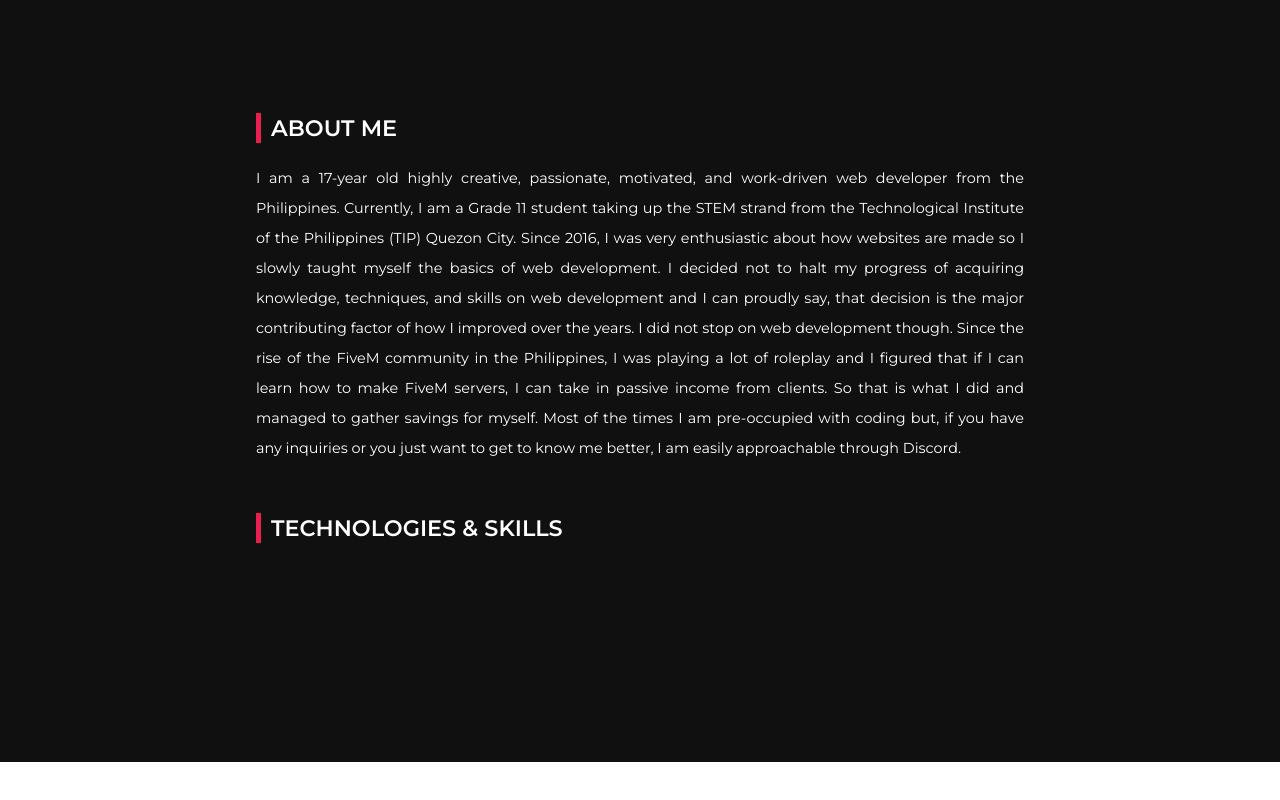
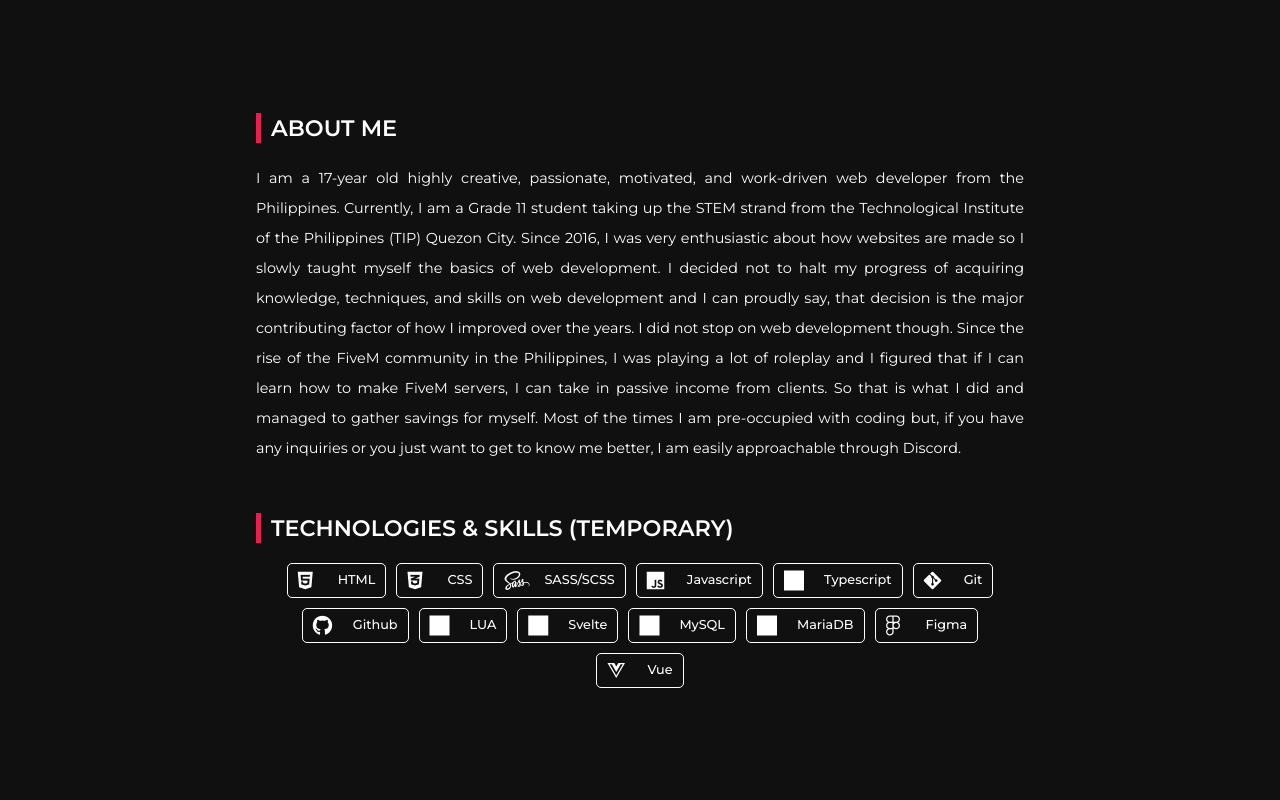
Before and after one commit to BrianPHL/BrianPHL.github.io, a website: page index.html in a window 1280 px wide. Shown: the part 838-1638 px from the top of the page. Before the commit the page ends 1600 px from the top, so only its background shows below. Drawn offline with Linux system fonts and the light colour scheme.

Commit message:
finished: tech & skills in about component

```diff
--- a/index.html
+++ b/index.html
@@ -94,7 +94,102 @@
 
                 <div class="about-tech-header">
 
-                    <h2>Technologies & Skills</h2>
+                    <h2>Technologies & Skills (temporary)</h2>
+
+                </div>
+
+                <div class="about-tech-container">
+
+                    <div class="about-tech-entry">
+
+                        <div class="about-tech-entry-icon"><i class="fa-brands fa-html5"></i></div>
+                        <div class="about-tech-entry-label"><label>HTML</label></div>
+
+                    </div>
+
+                    <div class="about-tech-entry">
+
+                        <div class="about-tech-entry-icon"><i class="fa-brands fa-css3-alt"></i></div>
+                        <div class="about-tech-entry-label"><label>CSS</label></div>
+
+                    </div>
+
+                    <div class="about-tech-entry">
+
+                        <div class="about-tech-entry-icon"><i class="fa-brands fa-sass"></i></div>
+                        <div class="about-tech-entry-label"><label>SASS/SCSS</label></div>
+
+                    </div>
+
+                    <div class="about-tech-entry">
+
+                        <div class="about-tech-entry-icon"><i class="fa-brands fa-js"></i></div>
+                        <div class="about-tech-entry-label"><label>Javascript</label></div>
+
+                    </div>
+
+                    <div class="about-tech-entry">
+
+                        <div class="about-tech-entry-icon"><i class="fa-solid fa-square-full"></i></div>
+                        <div class="about-tech-entry-label"><label>Typescript</label></div>
+
+                    </div>
+
+                    <div class="about-tech-entry">
+
+                        <div class="about-tech-entry-icon"><i class="fa-brands fa-git-alt"></i></div>
+                        <div class="about-tech-entry-label"><label>Git</label></div>
+
+                    </div>
+
+                    <div class="about-tech-entry">
+
+                        <div class="about-tech-entry-icon"><i class="fa-brands fa-github"></i></div>
+                        <div class="about-tech-entry-label"><label>Github</label></div>
+
+                    </div>
+
+                    <div class="about-tech-entry">
+
+                        <div class="about-tech-entry-icon"><i class="fa-solid fa-square-full"></i></div>
+                        <div class="about-tech-entry-label"><label>LUA</label></div>
+
+                    </div>
+
+                    <div class="about-tech-entry">
+
+                        <div class="about-tech-entry-icon"><i class="fa-solid fa-square-full"></i></div>
+                        <div class="about-tech-entry-label"><label>Svelte</label></div>
+
+                    </div>
+
+                    <div class="about-tech-entry">
+
+                        <div class="about-tech-entry-icon"><i class="fa-solid fa-square-full"></i></div>
+                        <div class="about-tech-entry-label"><label>MySQL</label></div>
+
+                    </div>
+
+                    <div class="about-tech-entry">
+
+                        <div class="about-tech-entry-icon"><i class="fa-solid fa-square-full"></i></div>
+                        <div class="about-tech-entry-label"><label>MariaDB</label></div>
+
+                    </div>
+
+                    <div class="about-tech-entry">
+
+                        <div class="about-tech-entry-icon"><i class="fa-brands fa-figma"></i></div>
+                        <div class="about-tech-entry-label"><label>Figma</label></div>
+
+                    </div>
+
+                    <div class="about-tech-entry">
+
+                        <div class="about-tech-entry-icon"><i class="fa-brands fa-vuejs"></i></div>
+                        <div class="about-tech-entry-label"><label>Vue</label></div>
+
+                    </div>
 
                 </div>
 
--- a/src/scss/_reset.scss
+++ b/src/scss/_reset.scss
@@ -17,6 +17,7 @@ html {
 
 body {
 
+    background-color: v.$secondary;
     line-height: 1;
 
 }
--- a/src/scss/_styles.scss
+++ b/src/scss/_styles.scss
@@ -187,7 +187,7 @@
     padding-right: 20vw;
     padding-left: 20vw;
     border-top: 1px solid v.$tertiary;
-    height: 100vh;
+    height: auto;
 
     &-info {
 
@@ -234,8 +234,10 @@
     &-tech {
 
         grid-template-rows: 30px auto;
+        margin-bottom: 150px;
         margin-top: 50px;
         display: grid;
+        gap: 20px;
 
         &-header {
 
@@ -256,6 +258,89 @@
 
         }
 
+        &-container {
+
+            justify-content: center;
+            background-color: transparent;
+            flex-direction: row;
+            flex-wrap: wrap;
+            display: flex;
+            gap: 10px;
+
+        }
+
+        &-entry {
+
+            grid-template-columns: 10px 40px auto 10px;
+            border-radius: 5px;
+            transition: v.$slow;
+            display: grid;
+            border: 1px solid white;
+            height: 35px;
+
+            &-icon {
+
+                align-items: center;
+                grid-column: 2;
+                display: flex;
+
+                i {
+
+                    transition: v.$slow;
+                    font-size: 1.25rem;
+                    color: white;
+
+                }
+
+                svg {
+
+                    height: 1rem;
+                    color: white;
+
+                }
+
+            }
+
+            &-label {
+
+                align-items: center;
+                grid-column: 3;
+                display: flex;
+
+                label {
+
+                    font-weight: 500;
+                    transition: v.$slow;
+                    text-align: right;
+                    font-size: 0.8rem;
+                    color: white;
+
+                }
+
+            }
+
+        }
+
+        &-entry:hover {
+
+            border: 1px solid v.$accent;
+            cursor: pointer;
+
+            i {
+
+                color: v.$accent;
+
+            }
+
+            label {
+
+                cursor: pointer;
+                color: v.$accent;
+
+            }
+
+        }
+
     }
 
 }
```
Also changed, not shown: src/css/index.min.css.
